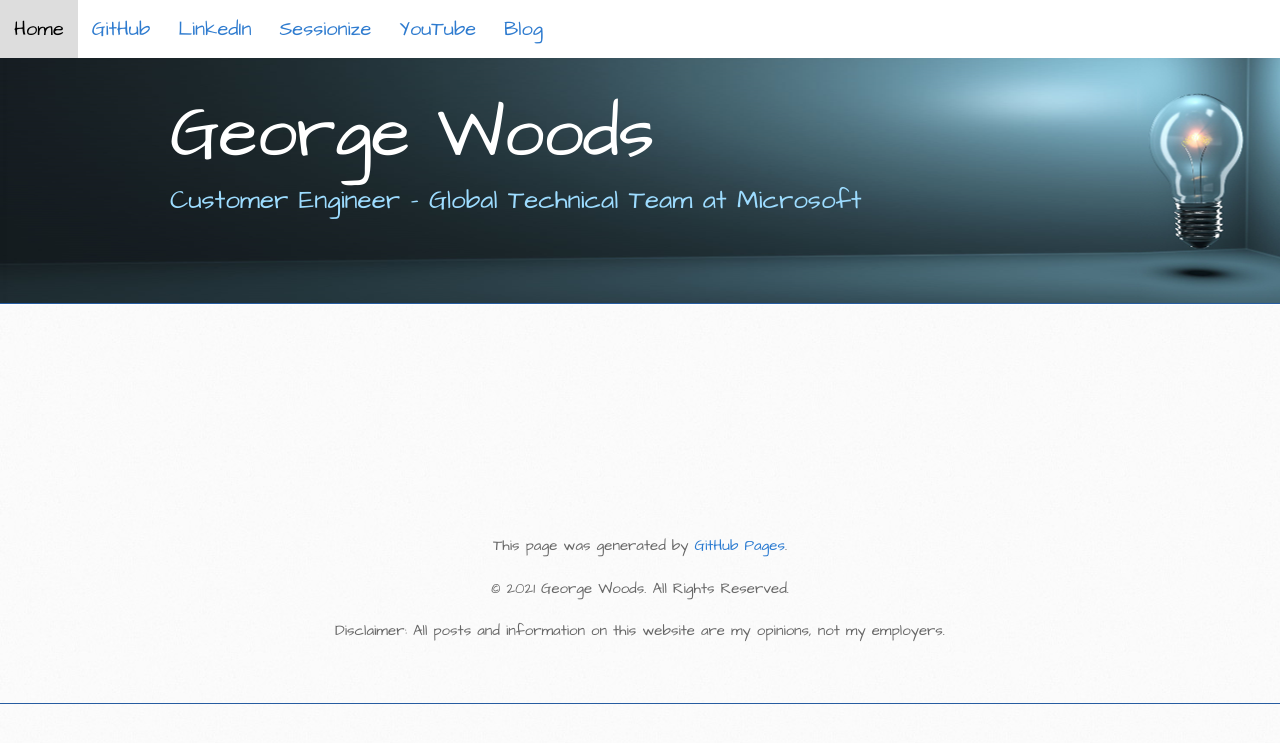
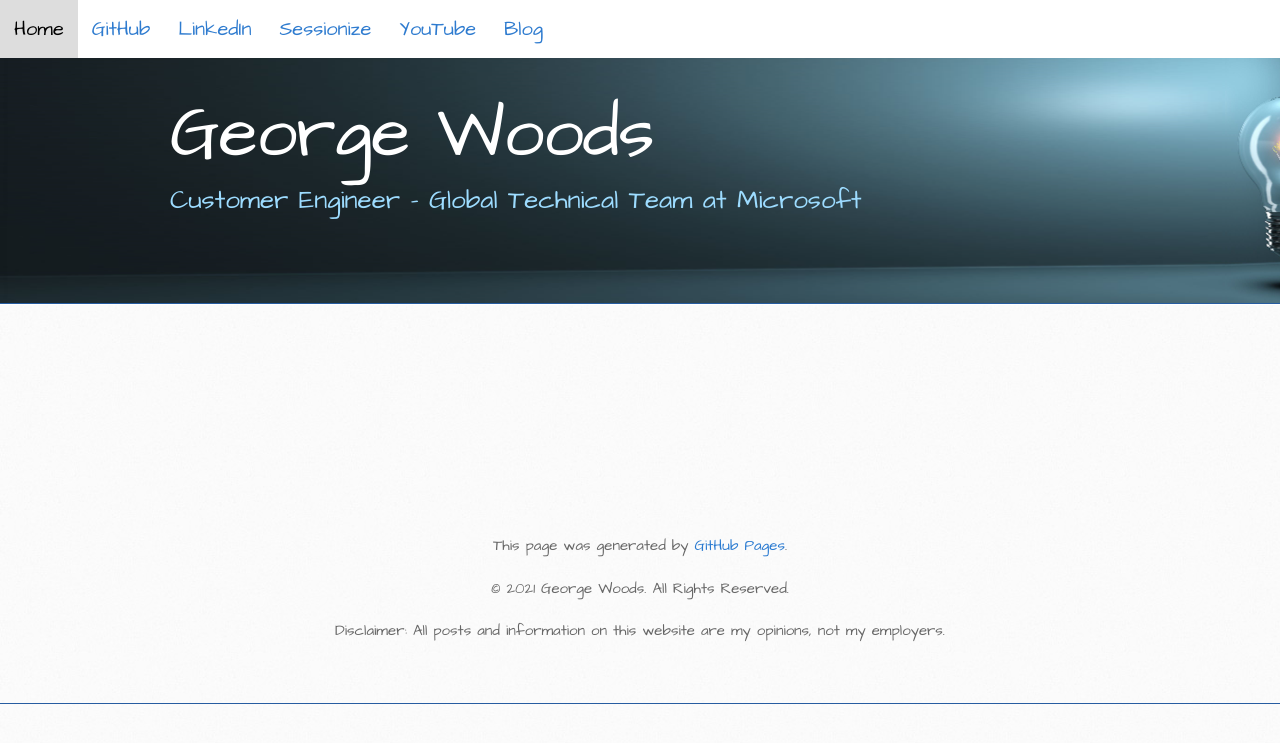
Before and after one commit to gvwoods/gvwoods.github.io, a Jekyll site: the page built from report-test.md, in a window 1280 px wide. Shown: the top 743 px of the page. Built offline with Jekyll 4.4.1, drawn with Linux system fonts in a browser that asks for light colours.

Commit message:
Update stylesheet.css

```diff
--- a/stylesheets/stylesheet.css
+++ b/stylesheets/stylesheet.css
@@ -494,7 +494,7 @@ header {
   padding-top: 40px;
   padding-bottom: 40px;
   font-family: 'Architects Daughter', 'Helvetica Neue', Helvetica, Arial, serif;
-  background: #4B646D url(../images/website3.png) 0 0 repeat-x;
+  background: #4B646D url(../images/website4.png) 0 0 repeat-x;
   border-bottom: solid 1px #275da1;
 }
 
```
